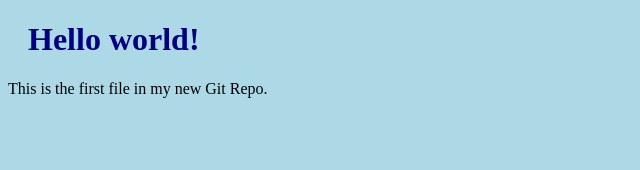
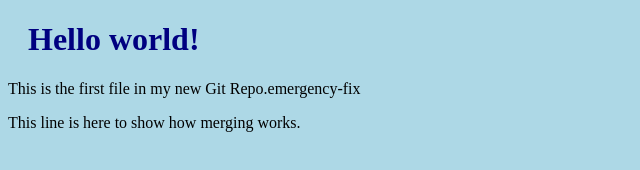
Before and after one commit to rony1938/Own, a plain HTML site: page index.html in a window 1280 px wide. Shown: the whole page, without its empty margins (0-640 px from the left). Drawn offline with Linux system fonts and the light colour scheme.

Commit message:
update index.html with emergency fix

```diff
--- a/index.html
+++ b/index.html
@@ -7,7 +7,8 @@
 <body>
 
 <h1>Hello world!</h1>
-<p>This is the first file in my new Git Repo.</p>
+<p>This is the first file in my new Git Repo.emergency-fix</p>
+<p>This line is here to show how merging works.</p>
 
 </body>
 </html>
```
